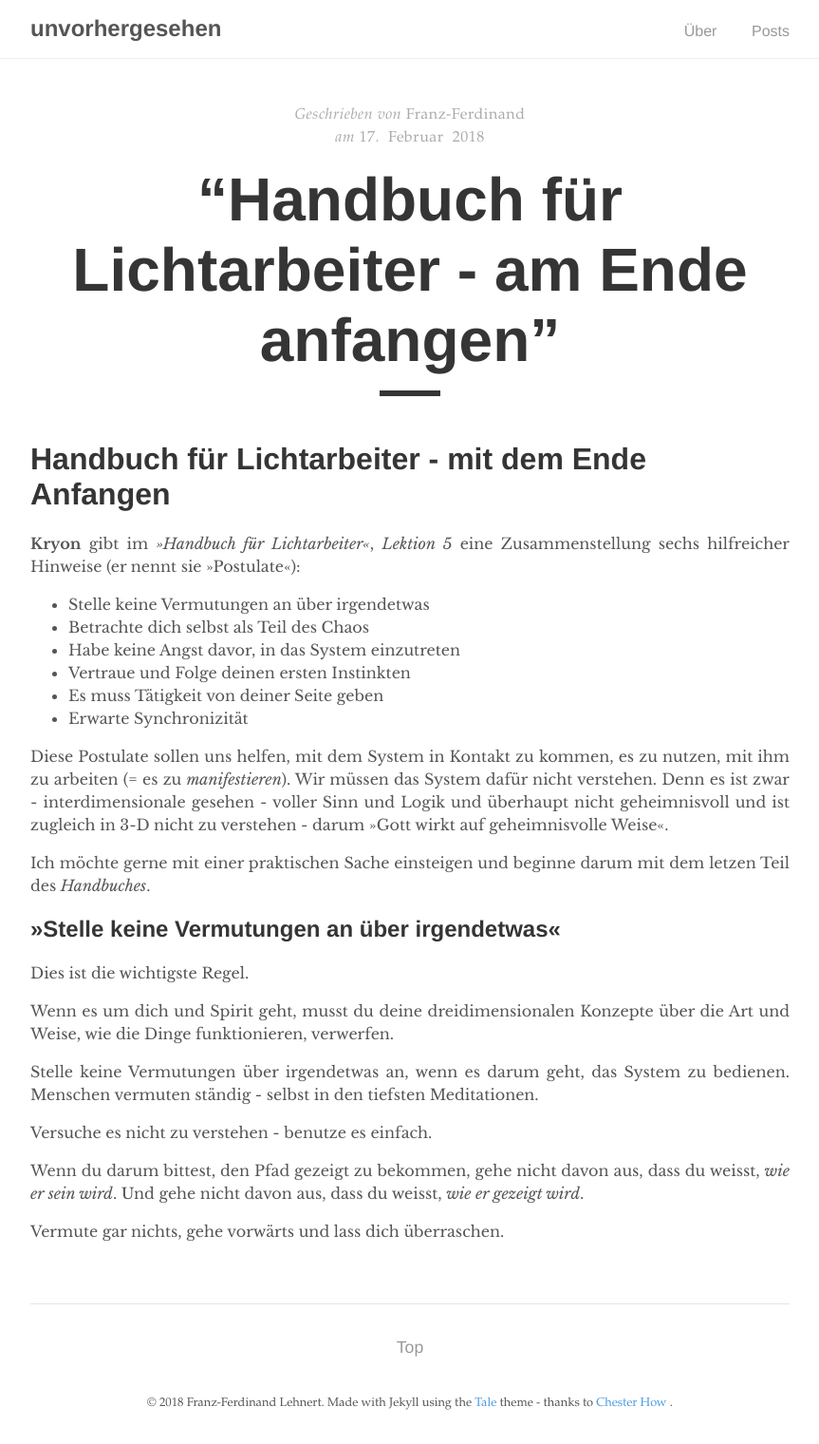
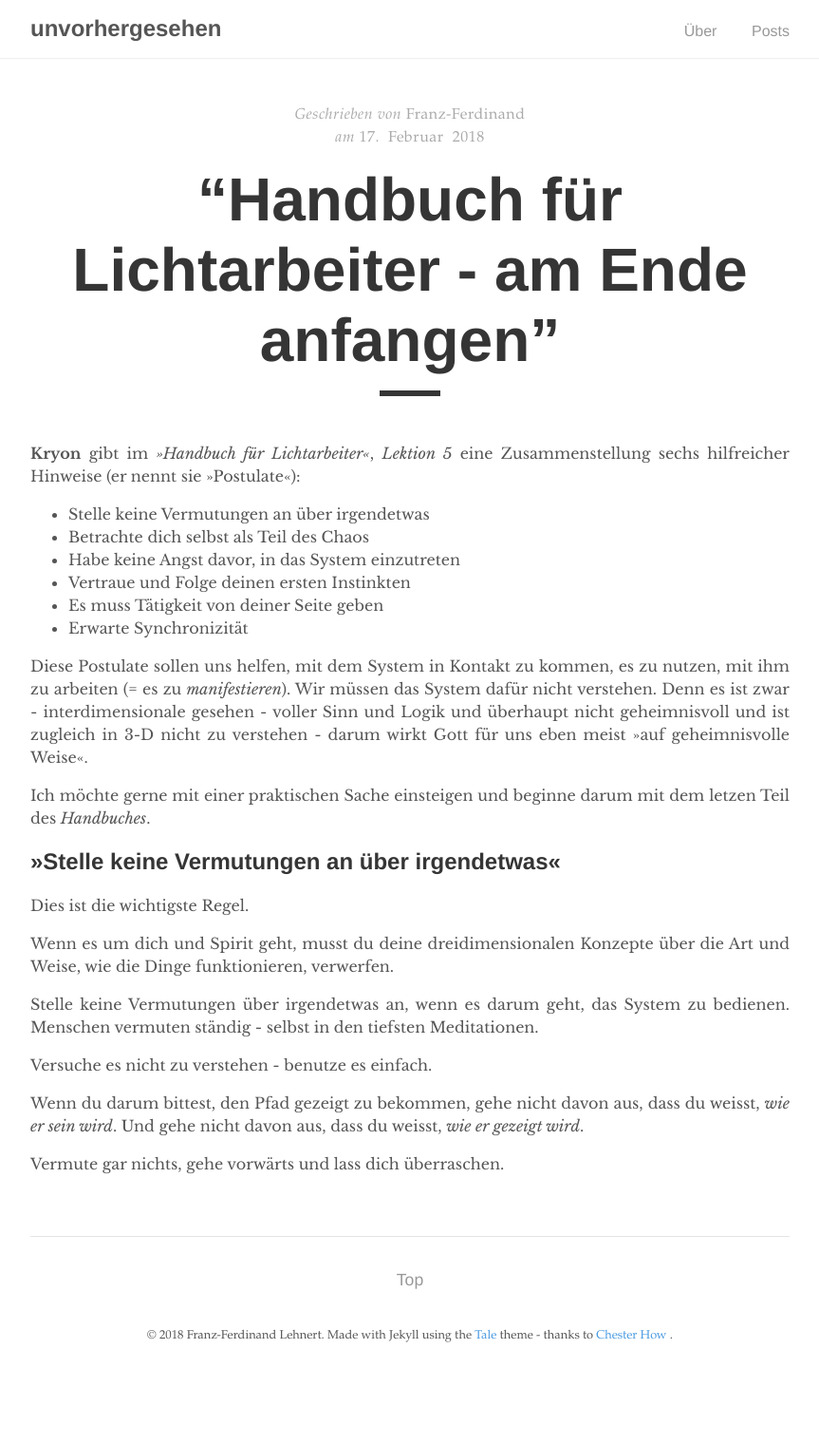
Before and after one commit to unvorhergesehen/unvorhergesehen.github.io, a Jekyll site: the page built from _posts/2018-02-17-hfl-anfang-am-ende.md, in a window 1280 px wide. Shown: the whole page at 95% size, without its empty margins (208-1071 px from the left). Built offline with Jekyll 4.4.1, drawn with Linux system fonts in a browser that asks for light colours; after the commit the page ends 1449 px from its top, so only the background shows below that.

Commit message:
small changes on first post

```diff
--- a/_posts/2018-02-17-hfl-anfang-am-ende.md
+++ b/_posts/2018-02-17-hfl-anfang-am-ende.md
@@ -3,9 +3,6 @@ layout: post
 title: “Handbuch für Lichtarbeiter - am Ende anfangen”
 author: "Franz-Ferdinand"
 ---
-
-# Handbuch für Lichtarbeiter - mit dem Ende Anfangen
-
 **Kryon** gibt im _»Handbuch für Lichtarbeiter«_, _Lektion 5_ eine Zusammenstellung sechs hilfreicher Hinweise (er nennt sie »Postulate«):
 
 * Stelle keine Vermutungen an über irgendetwas
@@ -15,7 +12,7 @@ author: "Franz-Ferdinand"
 * Es muss Tätigkeit von deiner Seite geben
 * Erwarte Synchronizität
 
-Diese Postulate sollen uns helfen, mit dem System in Kontakt zu kommen, es zu nutzen, mit ihm zu arbeiten (= es zu _manifestieren_). Wir müssen das System dafür nicht verstehen. Denn es ist zwar - interdimensionale gesehen - voller Sinn und Logik und überhaupt nicht geheimnisvoll und ist zugleich in 3-D nicht zu verstehen - darum »Gott wirkt auf geheimnisvolle Weise«.
+Diese Postulate sollen uns helfen, mit dem System in Kontakt zu kommen, es zu nutzen, mit ihm zu arbeiten (= es zu _manifestieren_). Wir müssen das System dafür nicht verstehen. Denn es ist zwar - interdimensionale gesehen - voller Sinn und Logik und überhaupt nicht geheimnisvoll und ist zugleich in 3-D nicht zu verstehen - darum wirkt Gott für uns eben meist »auf geheimnisvolle Weise«.
 
 Ich möchte gerne mit einer praktischen Sache einsteigen und beginne darum mit dem letzen Teil des _Handbuches_.
 
```
